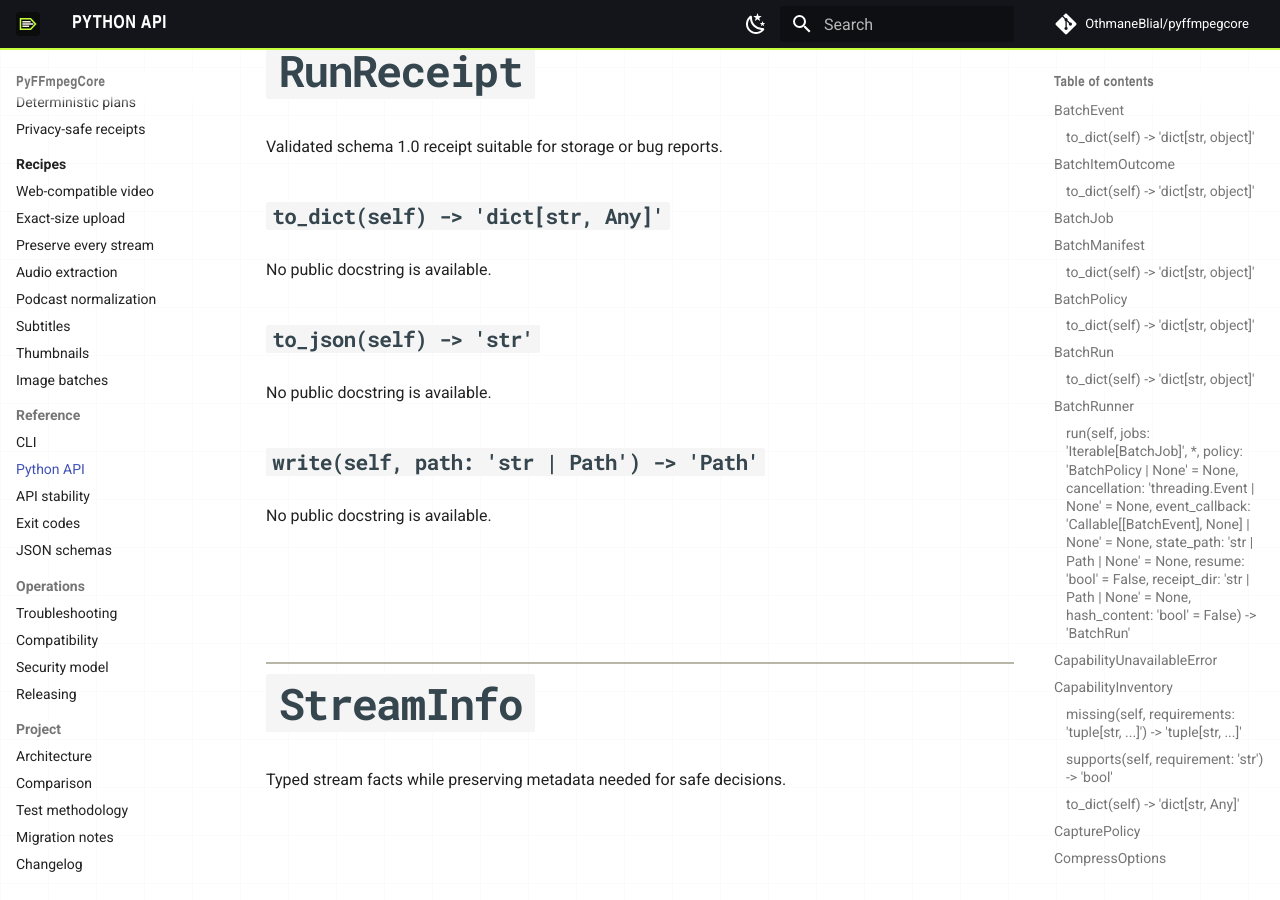
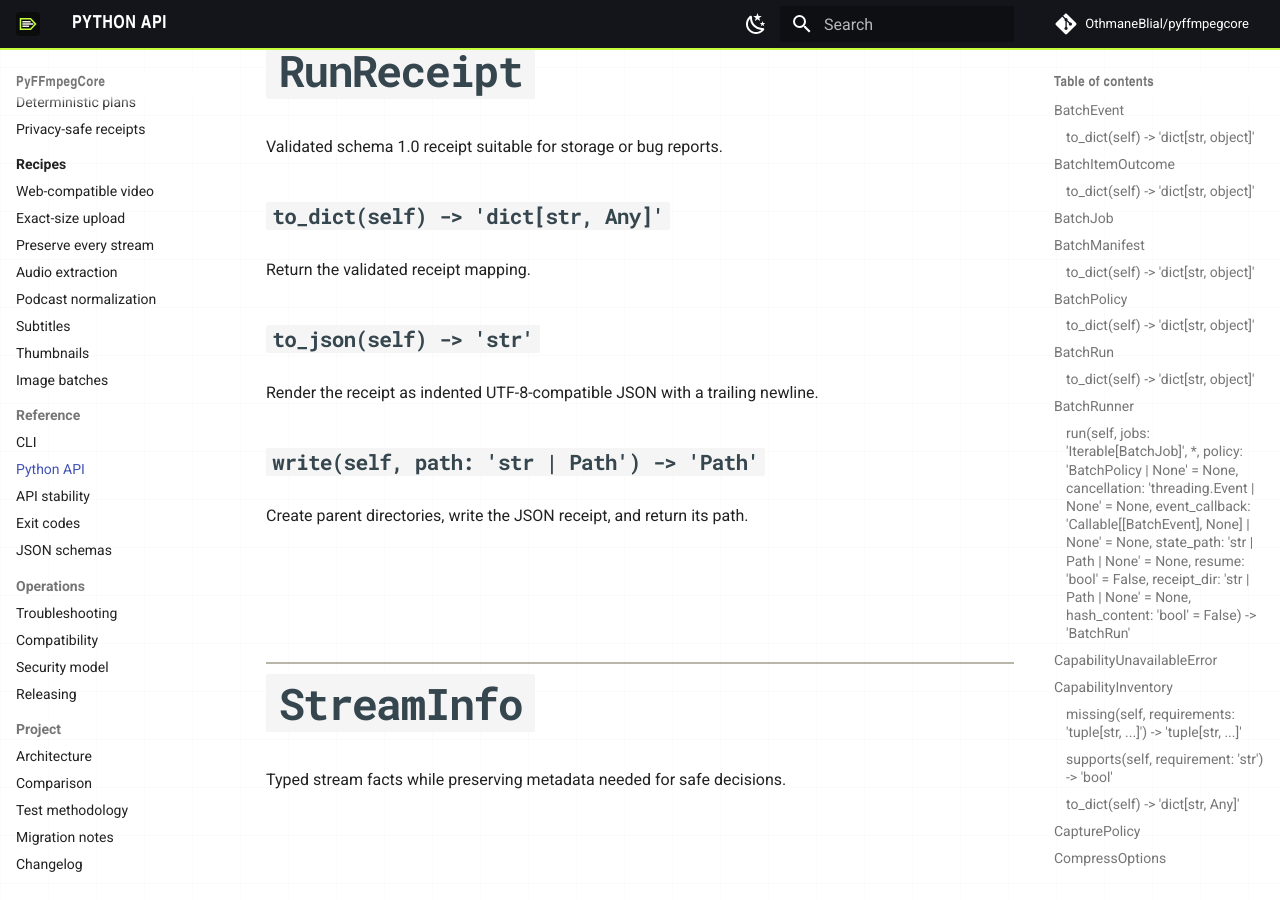
Before and after one commit to OthmaneBlial/pyffmpegcore, an MkDocs documentation site: the page built from docs/reference/python-api.md, in a window 1280 px wide and 900 px high, scrolled down 23647 px. Built offline with MkDocs 1.6.1 and Material for MkDocs 9.7.7, drawn with Linux system fonts in a browser that asks for light colours; comment, search, counter and statistics services are not loaded.

Commit message:
docs: explain receipt serialization API

```diff
--- a/docs/reference/python-api.md
+++ b/docs/reference/python-api.md
@@ -469,15 +469,15 @@ Validated schema 1.0 receipt suitable for storage or bug reports.
 
 ### `to_dict(self) -> 'dict[str, Any]'`
 
-No public docstring is available.
+Return the validated receipt mapping.
 
 ### `to_json(self) -> 'str'`
 
-No public docstring is available.
+Render the receipt as indented UTF-8-compatible JSON with a trailing newline.
 
 ### `write(self, path: 'str | Path') -> 'Path'`
 
-No public docstring is available.
+Create parent directories, write the JSON receipt, and return its path.
 
 ## `StreamInfo`
 
```
Also changed, not shown: docs/PROGRESS.md (+1 -0 lines), 1 other file.
